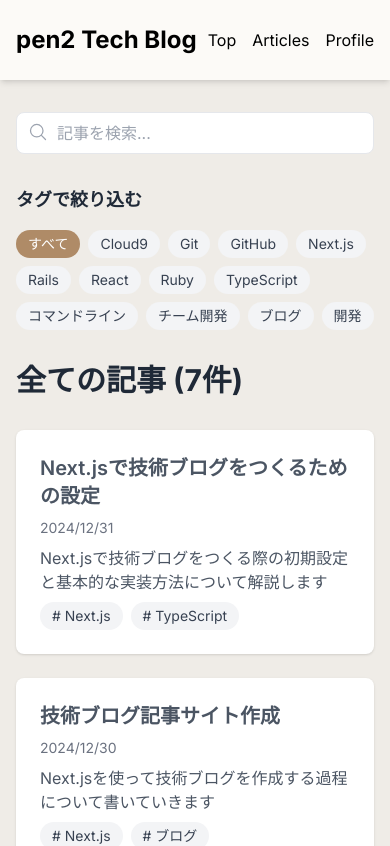
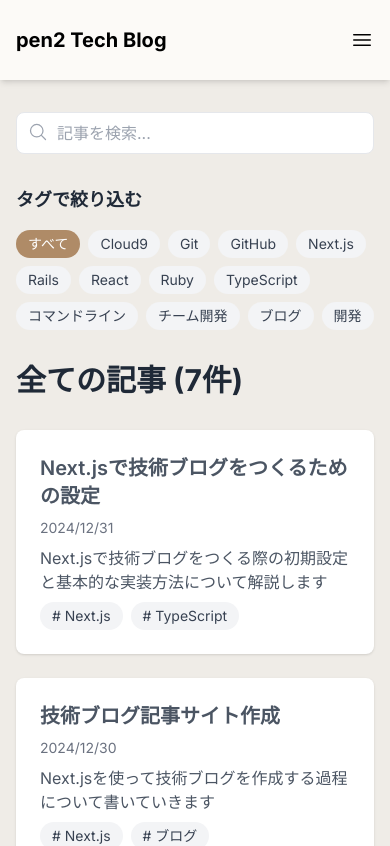
Before and after one commit to n-haruhi/my-tech-blog, a Next.js app: page /posts in a window 390 px wide. Shown: the top 846 px of the page. Built offline with nearby package versions, Linux system fonts and the light colour scheme.

Commit message:
Feat: Add responsive header with hamburger menu

```diff
--- a/src/app/layout.tsx
+++ b/src/app/layout.tsx
@@ -1,6 +1,7 @@
 import type { Metadata } from "next"
 import { Inter } from "next/font/google"
 import Link from 'next/link'
+import Header from '@/components/Header'
 import "./globals.css"
 
 const inter = Inter({ subsets: ["latin"] })
@@ -14,7 +15,7 @@ export const metadata: Metadata = {
   openGraph: {
     title: 'Tech Blog',
     description: 'フロントエンド開発とシステム設計についての技術ブログ',
-    url: 'https://your-domain.com', // あとでVercelのURLに更新
+    url: 'https://my-tech-blog-fxsn.vercel.app/', // あとでVercelのURLに更新
     siteName: 'Tech Blog',
     locale: 'ja_JP',
     type: 'website',
@@ -35,19 +36,7 @@ export default function RootLayout({
     <html lang="ja">
       <body className={`${inter.className} bg-[#efece7]`}>
         <div className="min-h-screen flex flex-col">
-          {/* ヘッダー */}
-          <header className="bg-[#fcfaf7] shadow-md">
-            <nav className="max-w-6xl mx-auto px-4 h-20">
-              <div className="flex justify-between items-center h-full">
-                <Link href="/" className="text-2xl font-bold text-[#000000] hover:text-[#555555]">pen2 Tech Blog</Link>
-                <div className="space-x-4">
-                  <Link href="/" className="text-[#000000] hover:text-[#555555]">Top</Link>
-                  <Link href="/posts" className="text-[#000000] hover:text-[#555555]">Articles</Link>
-                  <Link href="/about" className="text-[#000000] hover:text-[#555555]">Profile</Link>
-                </div>
-              </div>
-            </nav>
-          </header>
+          <Header />
 
           {/* メインコンテンツエリア */}
           <div className="flex-grow">
--- /dev/null
+++ b/src/components/Header.tsx
@@ -0,0 +1,79 @@
+'use client'
+
+import Link from 'next/link'
+import { useState } from 'react'
+import { Bars3Icon, XMarkIcon } from '@heroicons/react/24/solid'
+
+export default function Header() {
+  const [isOpen, setIsOpen] = useState(false)
+
+  return (
+    <header className="bg-[#fcfaf7] shadow-md relative">
+      <nav className="max-w-6xl mx-auto px-4 h-20">
+        <div className="flex justify-between items-center h-full">
+          <Link href="/" className="text-xl md:text-2xl font-bold text-[#000000] hover:text-[#555555]">
+            pen2 Tech Blog
+          </Link>
+
+          {/* デスクトップメニュー */}
+          <div className="hidden md:flex space-x-4">
+            <Link href="/" className="text-[#000000] hover:text-[#555555]">Top</Link>
+            <Link href="/posts" className="text-[#000000] hover:text-[#555555]">Articles</Link>
+            <Link href="/about" className="text-[#000000] hover:text-[#555555]">Profile</Link>
+          </div>
+
+          {/* モバイルメニューボタン */}
+          <button
+            className="md:hidden z-50"
+            onClick={() => setIsOpen(!isOpen)}
+          >
+            {isOpen ? (
+              <XMarkIcon className="h-6 w-6 text-[#000000]" />
+            ) : (
+              <Bars3Icon className="h-6 w-6 text-[#000000]" />
+            )}
+          </button>
+        </div>
+
+        {/* オーバーレイ */}
+        <div
+          className={`fixed inset-0 bg-black bg-opacity-50 transition-opacity duration-300 md:hidden z-30 ${
+            isOpen ? 'opacity-100' : 'opacity-0 pointer-events-none'
+          }`}
+          onClick={() => setIsOpen(false)}
+        />
+
+        {/* モバイルメニュー */}
+        <div
+          className={`fixed top-0 right-0 w-64 h-full bg-[#fcfaf7] transform transition-transform duration-300 ease-in-out md:hidden z-40 ${
+            isOpen ? 'translate-x-0' : 'translate-x-full'
+          }`}
+        >
+          <div className="flex flex-col space-y-2 pt-24 px-6">
+            <Link
+              href="/"
+              className="text-[#000000] hover:text-[#555555] py-2 text-lg"
+              onClick={() => setIsOpen(false)}
+            >
+              Top
+            </Link>
+            <Link
+              href="/posts"
+              className="text-[#000000] hover:text-[#555555] py-2 text-lg"
+              onClick={() => setIsOpen(false)}
+            >
+              Articles
+            </Link>
+            <Link
+              href="/about"
+              className="text-[#000000] hover:text-[#555555] py-2 text-lg"
+              onClick={() => setIsOpen(false)}
+            >
+              Profile
+            </Link>
+          </div>
+        </div>
+      </nav>
+    </header>
+  )
+}
--- a/src/components/PostsList.tsx
+++ b/src/components/PostsList.tsx
@@ -49,7 +49,7 @@ export default function PostsList({ posts }: PostsListProps) {
   return (
     <div>
       {/* 検索バー */}
-      <div className="mb-8">
+      <div className="mb-8 relative z-10">
         <div className="relative">
           <input
             type="text"
```
